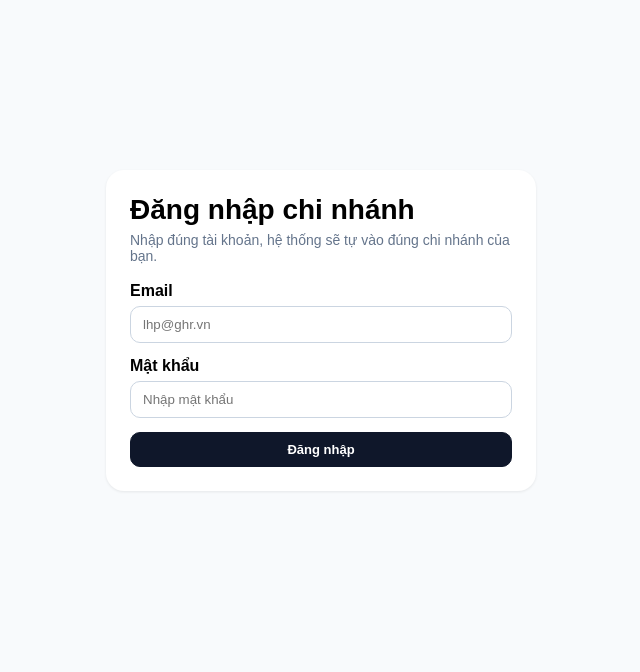
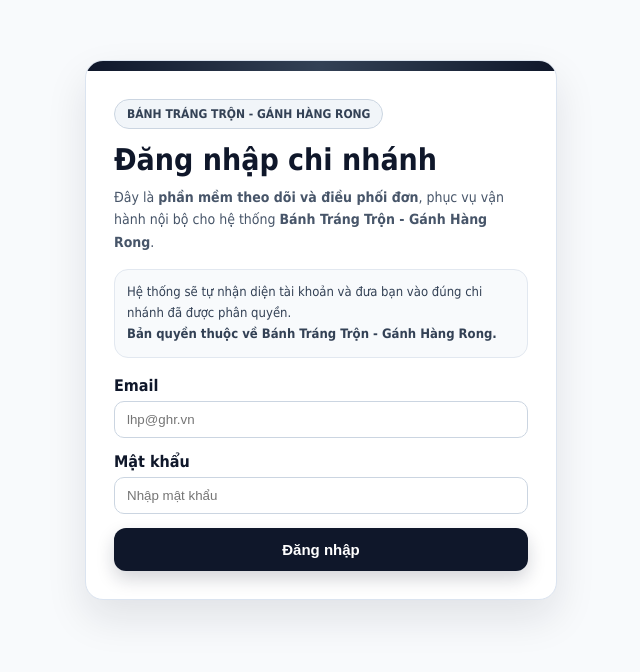
Before and after one commit to ganhhangrongcn1/ghr, a React (Vite) app: page / in a window 1280 px wide. Shown: the part 102-774 px from the top of the page, without its empty margins (319-959 px from the left). Built offline with nearby package versions, Linux system fonts and the light colour scheme.

Commit message:
Add files via upload

```diff
--- a/src/App.jsx
+++ b/src/App.jsx
@@ -180,6 +180,40 @@
 const supabase = createClient(supabaseUrl, supabaseAnonKey);
 
 
+const KITCHEN_PROFILE_STORAGE_KEY = "kitchen_saved_profile_v1";
+
+function readSavedKitchenProfile() {
+  if (typeof window === "undefined") return null;
+  try {
+    const raw = window.localStorage.getItem(KITCHEN_PROFILE_STORAGE_KEY);
+    if (!raw) return null;
+    const parsed = JSON.parse(raw);
+    if (!parsed || !parsed.hub_id) return null;
+    return parsed;
+  } catch {
+    return null;
+  }
+}
+
+function saveKitchenProfile(profile) {
+  if (typeof window === "undefined" || !profile?.hub_id) return;
+  const payload = {
+    id: profile.id || null,
+    email: profile.email || "",
+    full_name: profile.full_name || "",
+    hub_id: profile.hub_id || "",
+    branch_name: profile.branch_name || "",
+    role: profile.role || "",
+  };
+  window.localStorage.setItem(KITCHEN_PROFILE_STORAGE_KEY, JSON.stringify(payload));
+}
+
+function clearSavedKitchenProfile() {
+  if (typeof window === "undefined") return;
+  window.localStorage.removeItem(KITCHEN_PROFILE_STORAGE_KEY);
+}
+
+
 function LoginScreen() {
   const [email, setEmail] = useState("");
   const [password, setPassword] = useState("");
@@ -210,43 +244,137 @@
       style={{
         minHeight: "100vh",
         background: "#f8fafc",
-        fontFamily: "Arial, sans-serif",
+        fontFamily: "Tahoma, Arial, sans-serif",
         display: "flex",
         alignItems: "center",
         justifyContent: "center",
         padding: 24,
       }}
     >
-      <Card style={{ width: "100%", maxWidth: 430 }}>
-        <CardContent style={{ padding: 24 }}>
-          <div style={{ fontSize: 28, fontWeight: 800, marginBottom: 6 }}>
+      <Card
+        style={{
+          width: "100%",
+          maxWidth: 470,
+          border: "1px solid #dbe4f0",
+          boxShadow: "0 18px 40px rgba(15, 23, 42, 0.10)",
+          overflow: "hidden",
+        }}
+      >
+        <div
+          style={{
+            height: 10,
+            background: "linear-gradient(90deg, #0f172a, #334155, #0f172a)",
+          }}
+        />
+
+        <CardContent style={{ padding: 28 }}>
+          <div
+            style={{
+              display: "inline-flex",
+              alignItems: "center",
+              gap: 8,
+              padding: "7px 12px",
+              borderRadius: 999,
+              background: "#f1f5f9",
+              border: "1px solid #cbd5e1",
+              color: "#334155",
+              fontSize: 12,
+              fontWeight: 800,
+              marginBottom: 14,
+            }}
+          >
+            BÁNH TRÁNG TRỘN - GÁNH HÀNG RONG
+          </div>
+
+          <div
+            style={{
+              fontSize: 30,
+              fontWeight: 900,
+              marginBottom: 8,
+              color: "#0f172a",
+              lineHeight: 1.15,
+            }}
+          >
             Đăng nhập chi nhánh
           </div>
-          <div style={{ color: "#64748b", marginBottom: 18, fontSize: 14 }}>
-            Nhập đúng tài khoản, hệ thống sẽ tự vào đúng chi nhánh của bạn.
+
+          <div
+            style={{
+              color: "#475569",
+              marginBottom: 16,
+              fontSize: 14,
+              lineHeight: 1.6,
+            }}
+          >
+            Đây là <b>phần mềm theo dõi và điều phối đơn</b>, phục vụ vận hành nội
+            bộ cho hệ thống <b>Bánh Tráng Trộn - Gánh Hàng Rong</b>.
+          </div>
+
+          <div
+            style={{
+              background: "#f8fafc",
+              border: "1px solid #e2e8f0",
+              borderRadius: 14,
+              padding: 12,
+              marginBottom: 18,
+              color: "#334155",
+              fontSize: 13,
+              lineHeight: 1.6,
+            }}
+          >
+            Hệ thống sẽ tự nhận diện tài khoản và đưa bạn vào đúng chi nhánh đã
+            được phân quyền.
+            <br />
+            <b>Bản quyền thuộc về Bánh Tráng Trộn - Gánh Hàng Rong.</b>
           </div>
 
           <form onSubmit={handleSubmit} style={{ display: "grid", gap: 14 }}>
             <div>
-              <div style={{ fontWeight: 700, marginBottom: 6 }}>Email</div>
+              <div
+                style={{
+                  fontWeight: 800,
+                  marginBottom: 6,
+                  color: "#0f172a",
+                }}
+              >
+                Email
+              </div>
               <Input
                 type="email"
                 value={email}
                 onChange={(e) => setEmail(e.target.value)}
                 placeholder="lhp@ghr.vn"
-                style={{ width: "100%", boxSizing: "border-box" }}
+                style={{
+                  width: "100%",
+                  boxSizing: "border-box",
+                  border: "1px solid #cbd5e1",
+                  background: "#ffffff",
+                }}
                 required
               />
             </div>
 
             <div>
-              <div style={{ fontWeight: 700, marginBottom: 6 }}>Mật khẩu</div>
+              <div
+                style={{
+                  fontWeight: 800,
+                  marginBottom: 6,
+                  color: "#0f172a",
+                }}
+              >
+                Mật khẩu
+              </div>
               <Input
                 type="password"
                 value={password}
                 onChange={(e) => setPassword(e.target.value)}
                 placeholder="Nhập mật khẩu"
-                style={{ width: "100%", boxSizing: "border-box" }}
+                style={{
+                  width: "100%",
+                  boxSizing: "border-box",
+                  border: "1px solid #cbd5e1",
+                  background: "#ffffff",
+                }}
                 required
               />
             </div>
@@ -255,7 +383,7 @@
               <div
                 style={{
                   border: "1px solid #fecaca",
-                  background: "#fef2f2",
+                  background: "#fff1f2",
                   color: "#b91c1c",
                   borderRadius: 12,
                   padding: 10,
@@ -266,9 +394,25 @@
               </div>
             ) : null}
 
-            <Button type="submit" disabled={submitting} style={{ width: "100%" }}>
+            <button
+              type="submit"
+              disabled={submitting}
+              style={{
+                width: "100%",
+                border: "none",
+                borderRadius: 12,
+                padding: "13px 16px",
+                fontWeight: 800,
+                fontSize: 15,
+                cursor: submitting ? "not-allowed" : "pointer",
+                opacity: submitting ? 0.7 : 1,
+                background: "#0f172a",
+                color: "#ffffff",
+                boxShadow: "0 8px 18px rgba(15, 23, 42, 0.18)",
+              }}
+            >
               {submitting ? "Đang đăng nhập..." : "Đăng nhập"}
-            </Button>
+            </button>
           </form>
         </CardContent>
       </Card>
@@ -282,19 +426,38 @@
       style={{
         minHeight: "100vh",
         background: "#f8fafc",
-        fontFamily: "Arial, sans-serif",
+        fontFamily: "Tahoma, Arial, sans-serif",
         display: "flex",
         alignItems: "center",
         justifyContent: "center",
         padding: 24,
       }}
     >
-      <Card style={{ maxWidth: 420, width: "100%" }}>
+      <Card
+        style={{
+          maxWidth: 420,
+          width: "100%",
+          border: "1px solid #dbe4f0",
+          boxShadow: "0 18px 40px rgba(15, 23, 42, 0.10)",
+        }}
+      >
         <CardContent style={{ padding: 24, textAlign: "center" }}>
-          <div style={{ fontSize: 22, fontWeight: 800, marginBottom: 8 }}>
+          <div
+            style={{
+              fontSize: 22,
+              fontWeight: 900,
+              marginBottom: 8,
+              color: "#0f172a",
+            }}
+          >
             Bảng bếp realtime
           </div>
-          <div style={{ color: "#64748b" }}>{text}</div>
+          <div style={{ color: "#475569", marginBottom: 10 }}>{text}</div>
+          <div style={{ fontSize: 13, color: "#334155", lineHeight: 1.6 }}>
+            Phần mềm theo dõi và điều phối đơn
+            <br />
+            Bản quyền thuộc về Bánh Tráng Trộn - Gánh Hàng Rong
+          </div>
         </CardContent>
       </Card>
     </div>
@@ -1504,7 +1667,7 @@
         style={{
           minHeight: "100vh",
           background: "#f8fafc",
-          fontFamily: "Arial, sans-serif",
+          fontFamily: "Tahoma, Arial, sans-serif",
           display: "flex",
           alignItems: "center",
           justifyContent: "center",
@@ -1543,7 +1706,7 @@
           height: "100vh",
           overflow: "hidden",
           background: "#f8fafc",
-          fontFamily: "Arial, sans-serif",
+          fontFamily: "Tahoma, Arial, sans-serif",
           padding: 8,
           boxSizing: "border-box",
           position: "relative",
@@ -2693,6 +2856,9 @@
 export default function App() {
   const [session, setSession] = useState(null);
   const [profile, setProfile] = useState(null);
+  const [rememberedProfile, setRememberedProfile] = useState(() =>
+    readSavedKitchenProfile()
+  );
   const [authLoading, setAuthLoading] = useState(true);
   const [profileLoading, setProfileLoading] = useState(false);
   const [authError, setAuthError] = useState("");
@@ -2723,7 +2889,9 @@
       data: { subscription },
     } = supabase.auth.onAuthStateChange((_event, nextSession) => {
       setSession(nextSession || null);
-      setProfile(null);
+      if (!nextSession) {
+        setProfile(null);
+      }
     });
 
     return () => {
@@ -2750,10 +2918,9 @@
           .from("profiles")
           .select("*")
           .eq("id", session.user.id)
-          .single();
+          .maybeSingle();
 
         if (error) throw error;
-
         if (!mounted) return;
 
         if (!data?.hub_id) {
@@ -2761,6 +2928,8 @@
           setProfile(null);
         } else {
           setProfile(data);
+          setRememberedProfile(data);
+          saveKitchenProfile(data);
         }
       } catch (err) {
         if (mounted) {
@@ -2780,30 +2949,40 @@
   }, [session?.user?.id]);
 
   async function handleLogout() {
-    await supabase.auth.signOut();
+    clearSavedKitchenProfile();
+    setRememberedProfile(null);
     setProfile(null);
     setSession(null);
+    try {
+      await supabase.auth.signOut();
+    } catch {}
+  }
+
+  const activeProfile = profile?.hub_id ? profile : rememberedProfile;
+
+  if (activeProfile?.hub_id && (authLoading || !session || profileLoading)) {
+    return <KitchenBoard currentProfile={activeProfile} onLogout={handleLogout} />;
   }
 
   if (authLoading) {
     return <BootScreen text="Đang kiểm tra đăng nhập..." />;
   }
 
-  if (!session) {
+  if (!session && !activeProfile) {
     return <LoginScreen />;
   }
 
-  if (profileLoading) {
+  if (profileLoading && !activeProfile) {
     return <BootScreen text="Đang tải thông tin chi nhánh..." />;
   }
 
-  if (authError && !profile) {
+  if (authError && !activeProfile) {
     return (
       <div
         style={{
           minHeight: "100vh",
           background: "#f8fafc",
-          fontFamily: "Arial, sans-serif",
+          fontFamily: "Tahoma, Arial, sans-serif",
           display: "flex",
           alignItems: "center",
           justifyContent: "center",
@@ -2838,9 +3017,9 @@
     );
   }
 
-  if (!profile?.hub_id) {
+  if (!activeProfile?.hub_id) {
     return <BootScreen text="Đang chờ gán chi nhánh..." />;
   }
 
-  return <KitchenBoard currentProfile={profile} onLogout={handleLogout} />;
-}
+  return <KitchenBoard currentProfile={activeProfile} onLogout={handleLogout} />;
+}
```
